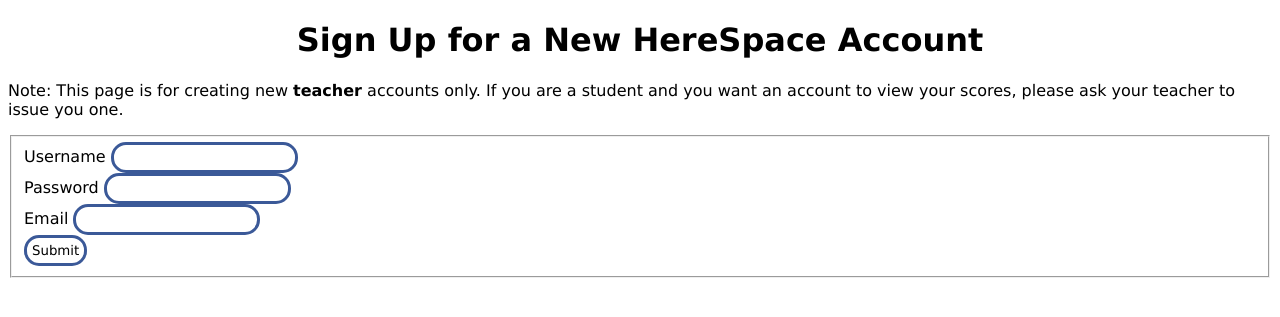
After one commit to featherfeet/herespace, a Flask app: page /signup in a window 1280 px wide. The commit adds this page. Shown: the top 317 px of the page. Run offline with Flask 2, Linux system fonts and the light colour scheme.

Commit message:
Added /signup page to sign up for teacher accounts. Klasses, seatings, and schedules created by the /create_klass page are now all saved to the DB.

```diff
--- a/Server/app.py
+++ b/Server/app.py
@@ -22,6 +22,7 @@
 import index_route
 import login_route
 import logout_route
+import signup_route
 import klass_route
 import create_klass_route
 # API routes.
--- a/Server/createschema.sql
+++ b/Server/createschema.sql
@@ -31,6 +31,7 @@
 CREATE TABLE IF NOT EXISTS seatings
 (
     seating_id INTEGER PRIMARY KEY,         -- Each seating (a student-desk pairing) has a unique id.
+    user_id INTEGER,                        -- Id of the user who owns this seating.
     student_schedule_id INTEGER,            -- References the student-klass pairing that is associated with this seating.
     desk_x REAL,                            -- x-coordinate on the klass diagram of this seat.
     desk_y REAL,                            -- y-coordinate on the klass diagram of this seat.
--- /dev/null
+++ b/Server/signup_route.py
@@ -0,0 +1,18 @@
+from __main__ import app, database_storage
+from flask_login import LoginManager, login_required, current_user, login_user
+from flask import render_template, Flask, request, redirect, url_for
+from storage.databasestorage import DatabaseStorage
+from signupform import SignupForm
+
+@app.route("/signup", methods = ["GET", "POST"])
+def signup():
+    if current_user.is_authenticated:
+        return redirect(url_for("home"))
+    if request.method == "POST":
+        form = SignupForm()
+        if form.validate_on_submit():
+            user = database_storage.createTeacherUser(form.username.data, form.password.data, form.email.data)
+            login_user(user)
+            return redirect(url_for("home"))
+    elif request.method == "GET":
+        return render_template("signup.html", form = SignupForm())
--- /dev/null
+++ b/Server/signupform.py
@@ -0,0 +1,9 @@
+from flask_wtf import FlaskForm
+from wtforms import SubmitField, RadioField, SelectField, TextAreaField, PasswordField, StringField
+from wtforms.validators import DataRequired
+
+class SignupForm(FlaskForm):
+    username = StringField("Username", validators = [DataRequired()])
+    password = PasswordField("Password", validators = [DataRequired()])
+    email = StringField("Email", validators = [DataRequired()])
+    submit = SubmitField("Submit")
--- a/Server/static/stylesheets/create_klass.css
+++ b/Server/static/stylesheets/create_klass.css
@@ -1,3 +1,3 @@
-div.decorated {
+div.decorated, button {
     margin-bottom: 5px;
 }
--- /dev/null
+++ b/Server/templates/signup.html
@@ -0,0 +1,45 @@
+<!DOCTYPE html>
+<html>
+    <head>
+        <link rel="stylesheet" type="text/css" href="/static/stylesheets/global.css">
+        <link rel="stylesheet" type="text/css" href="/static/stylesheets/signup.css">
+        <meta charset="utf-8" lang="en" />
+        <title>
+            Sign Up
+        </title>
+    </head>
+    <body>
+        <h1>
+            Sign Up for a New HereSpace Account
+        </h1>
+        <p>
+            Note: This page is for creating new <b>teacher</b> accounts only. If you are a student and you want an account to view your scores, please ask your teacher to issue you one.
+        </p>
+        <form action="/signup" method="post">
+            {{ form.csrf_token }}
+            <fieldset>
+                <section>
+                    <div>
+                        {{ form.username.label }}
+                        {{ form.username }}
+                    </div>
+                </section>
+                <section>
+                    <div>
+                        {{ form.password.label }}
+                        {{ form.password }}
+                    </div>
+                </section>
+                <section>
+                    <div>
+                        {{ form.email.label }}
+                        {{ form.email }}
+                    </div>
+                </section>
+                <section>
+                    {{ form.submit }}
+                </section>
+            </fieldset>
+        </form>
+    </body>
+</html>
```
Also changed, not shown: Server/create_klass_route.py (+6 -2 lines), Server/herespace.db, Server/static/stylesheets/login.css (added), Server/static/stylesheets/signup.css (added), Server/storage/databasestorage.py, 1 other file.
